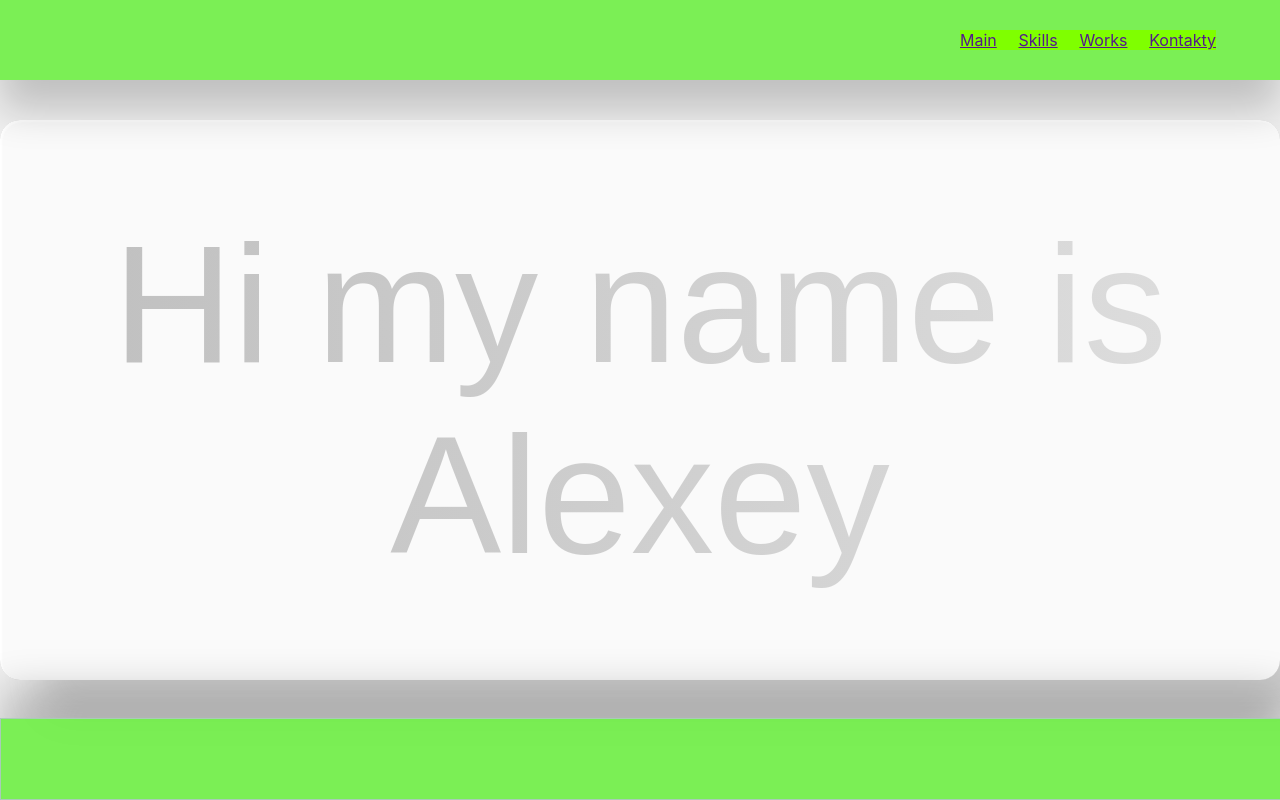
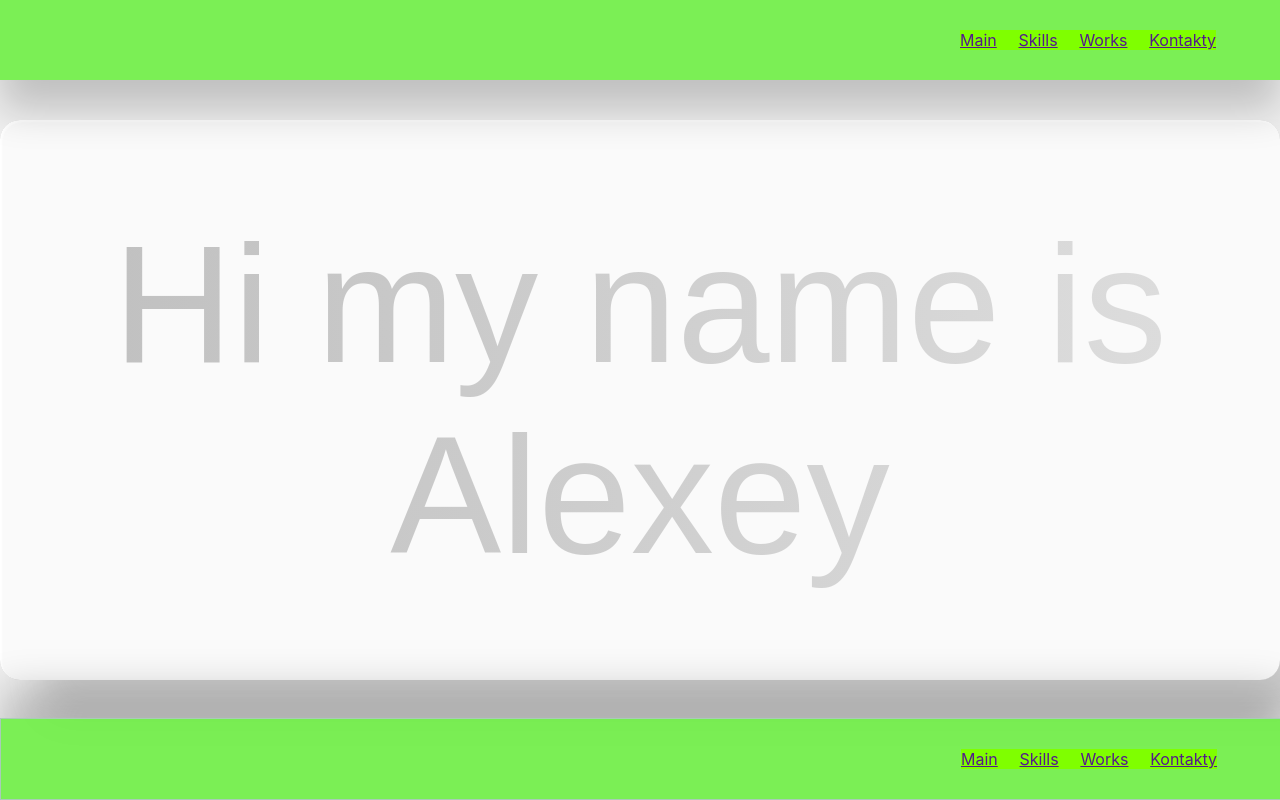
Before and after one commit to kovernikov/myPortfolio, a React (Create React App) app: page / in a window 1280 px wide. Built offline with nearby package versions, Linux system fonts and the light colour scheme.

Commit message:
add social sites

```diff
--- a/src/footer/Footer.jsx
+++ b/src/footer/Footer.jsx
@@ -1,10 +1,12 @@
 import React from 'react';
 import style from './Footer.module.css';
+import Nav from "../nav/Nav";
+
 
 function Footer() {
 	return (
 		<div className={style.footer}>
-
+			<Nav/>
 		</div>
 	);
 }
--- a/src/footer/Footer.module.css
+++ b/src/footer/Footer.module.css
@@ -7,4 +7,10 @@
     width: 100%;
     max-width: inherit;
     bottom: 0;
+    /*social site*/
+    display: flex;
+    flex-direction: row;
+    justify-content: flex-end;
+    align-items: center;
+    flex-wrap: wrap;
 }
```
